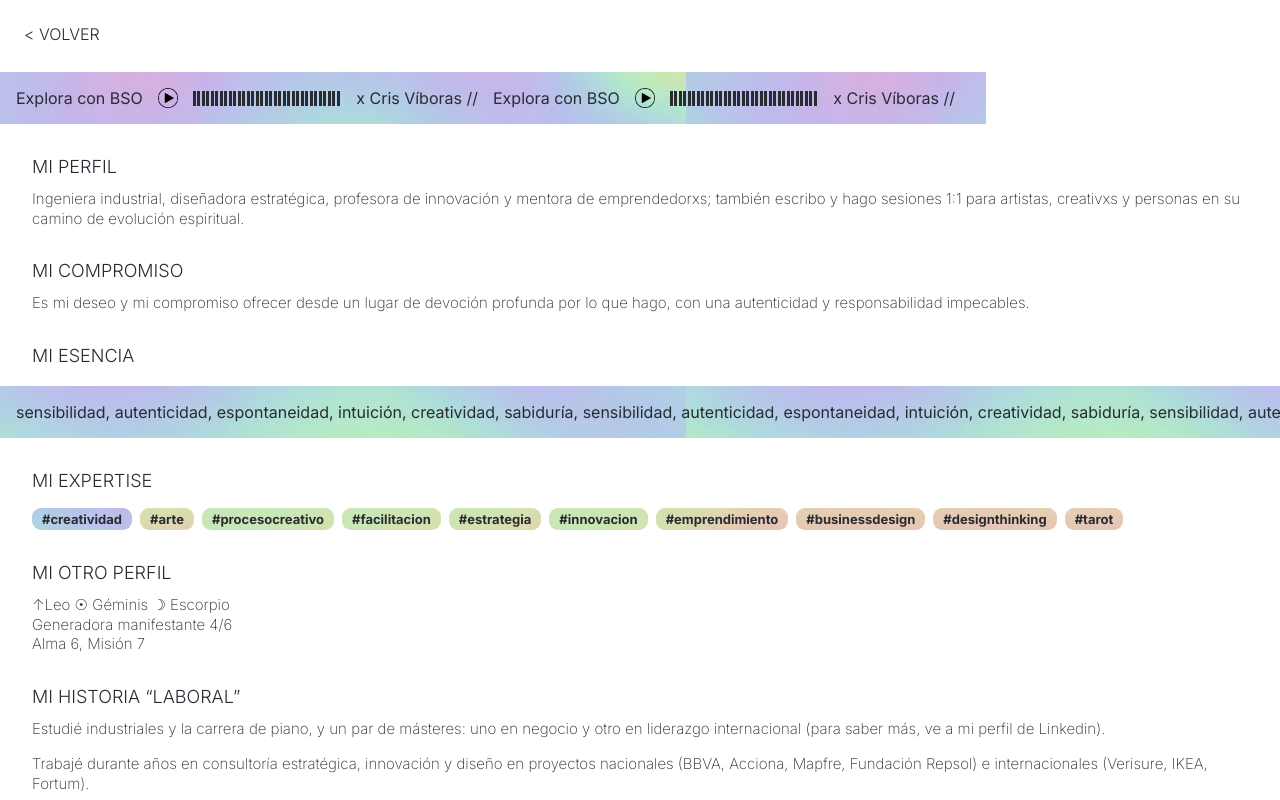
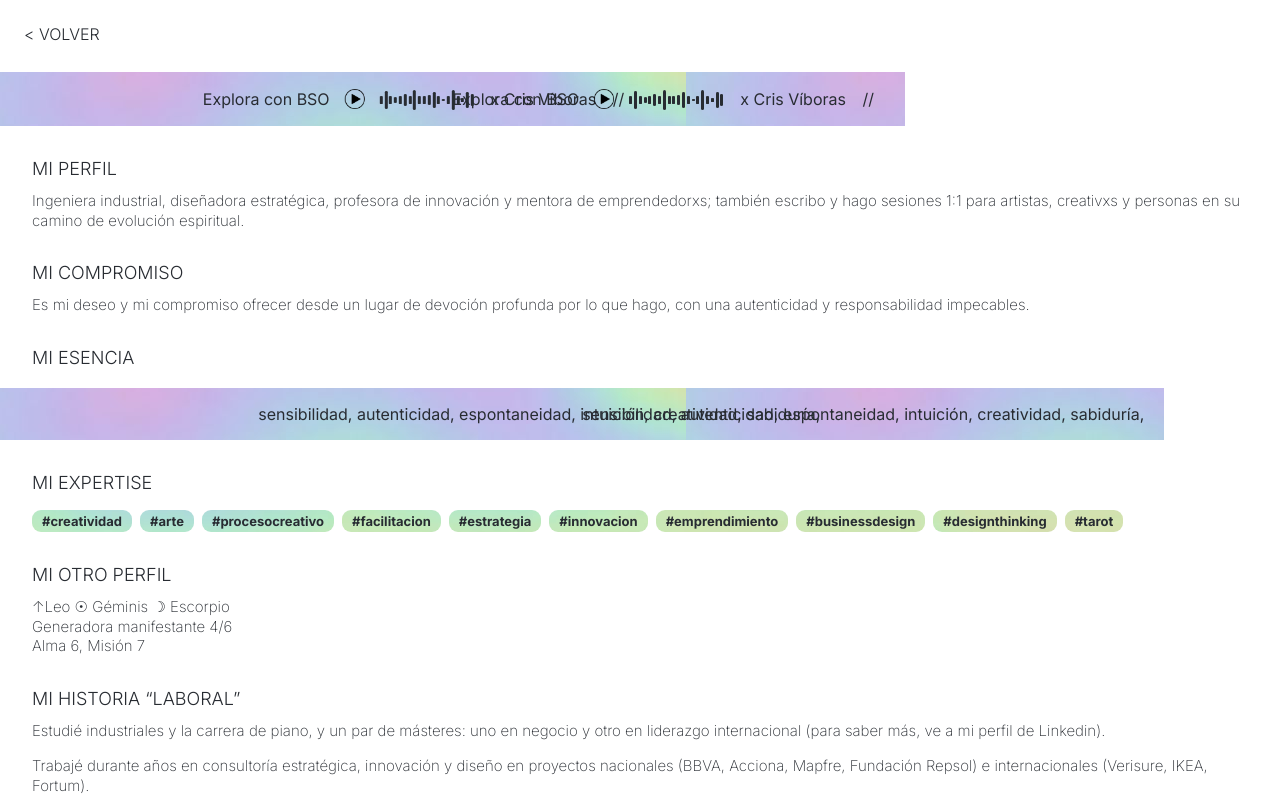
Before and after one commit to vicentegarcya/jimenagonzalez.in, a Next.js app: page /me in a window 1280 px wide. Shown: the top 800 px of the page. Built offline with nearby package versions, Linux system fonts and the light colour scheme.

Commit message:
finish sobre mi page, it only need the logic

```diff
--- a/components/header.js
+++ b/components/header.js
@@ -5,6 +5,7 @@ import { useSpring, animated } from "react-spring";
 
 export default function Header({ currentPage }) {
   const [scrollPosition, setScrollPosition] = useState(0);
+  const [isPlaying, setIsPlaying] = useState(false);
 
   useEffect(() => {
     const handleScroll = () => {
@@ -47,8 +48,9 @@ export default function Header({ currentPage }) {
             <animated.h3 style={openAnimation}>explora con BSO</animated.h3>
             <animated.img
               style={blackAnimation}
-              src={"/play_btn_psicodelico.png"}
+              src={isPlaying ? "/pause_psicodelico.png" : "/play_btn_psicodelico.png"}
               alt="play button"
+              onClick={() => setIsPlaying(!isPlaying)}
             />
           </div>
           <Link href="/me">
--- a/components/propuestaForm.module.css
+++ b/components/propuestaForm.module.css
@@ -96,6 +96,7 @@
   padding: 0.5rem 0.75rem;
   height: 150px;
   outline: none;
+  border-radius: 0% !important;
 }
 
 .propuesta_form textarea::placeholder, .tu_email input::placeholder {
--- a/components/service.module.css
+++ b/components/service.module.css
@@ -22,6 +22,7 @@
   border: 1px solid #000;
   font-size: 25px;
   font-weight: 100 !important;
+  color: #282c32 !important;
   line-height: 0;
   padding-bottom: 2.75px;
 }
--- a/pages/index.js
+++ b/pages/index.js
@@ -10,11 +10,11 @@ export default function Home() {
         <section className={styles.keywords}>
           <p className={styles.text_1}>
             INSPIRACIÓN // CREATIVIDAD // ALMA // EVOLUCIÓN // ESTRATEGIA //
-            EXPANSIÓN //
+            EXPANSIÓN // <span className={styles.espacio}></span>
           </p>
           <p className={styles.text_2}>
             INSPIRACIÓN // CREATIVIDAD // ALMA // EVOLUCIÓN // ESTRATEGIA //
-            EXPANSIÓN //
+            EXPANSIÓN // <span className={styles.espacio}></span>
           </p>
         </section>
         <section className={styles.inspirate}>
--- a/pages/me.js
+++ b/pages/me.js
@@ -1,8 +1,11 @@
 import Layout from "@/components/layout";
 import styles from "@/styles/Me.module.css";
 import Image from "next/image";
+import { useState } from "react";
 
 export default function Me() {
+  const [isPlaying, setIsPlaying] = useState(false);
+
   return (
     <Layout>
       <div className={styles.me}>
@@ -10,92 +13,74 @@ export default function Me() {
           <div className={styles.div1}>
             <p>Explora con BSO</p>
             <Image
-              src={"/play_btn_black.png"}
+              src={isPlaying ? "/pause_black.png" : "/play_btn_black.png"}
               width={20}
               height={20}
               alt="play button"
+              onClick={() => setIsPlaying(!isPlaying)}
             />
             <div className={styles.ondas}>
-              <div></div>
-              <div></div>
-              <div></div>
-              <div></div>
-              <div></div>
-              <div></div>
-              <div></div>
-              <div></div>
-              <div></div>
-              <div></div>
-              <div></div>
-              <div></div>
-              <div></div>
-              <div></div>
-              <div></div>
-              <div></div>
-              <div></div>
-              <div></div>
-              <div></div>
-              <div></div>
-              <div></div>
-              <div></div>
-              <div></div>
-              <div></div>
-              <div></div>
-              <div></div>
-              <div></div>
-              <div></div>
-              <div></div>
-              <div></div>
-              <div></div>
-              <div></div>
-              <div></div>
+              <div className={isPlaying && styles.onda2}></div>
+              <div className={isPlaying && styles.onda3}></div>
+              <div className={isPlaying && styles.onda1}></div>
+              <div className={isPlaying && styles.onda4}></div>
+              <div className={isPlaying && styles.onda5}></div>
+              <div className={isPlaying && styles.onda1}></div>
+              <div className={isPlaying && styles.onda2}></div>
+              <div className={isPlaying && styles.onda3}></div>
+              <div className={isPlaying && styles.onda4}></div>
+              <div className={isPlaying && styles.onda5}></div>
+              <div className={isPlaying && styles.onda5}></div>
+              <div className={isPlaying && styles.onda3}></div>
+              <div className={isPlaying && styles.onda1}></div>
+              <div className={isPlaying && styles.onda3}></div>
+              <div className={isPlaying && styles.onda5}></div>
+              <div className={isPlaying && styles.onda1}></div>
+              <div className={isPlaying && styles.onda4}></div>
+              <div className={isPlaying && styles.onda3}></div>
+              <div className={isPlaying && styles.onda2}></div>
+              <div className={isPlaying && styles.onda1}></div>
             </div>
-            <p>x Cris Víboras //</p>
+            <p>
+              x Cris Víboras <span className={styles.espacio}></span>
+              {"//"}
+            </p>
           </div>
           <div className={styles.div2}>
             <p>Explora con BSO</p>
             <Image
-              src={"/play_btn_black.png"}
+              src={isPlaying ? "/pause_black.png" : "/play_btn_black.png"}
               width={20}
               height={20}
               alt="play button"
+              onClick={() => setIsPlaying(!isPlaying)}
             />
             <div className={styles.ondas}>
-              <div></div>
-              <div></div>
-              <div></div>
-              <div></div>
-              <div></div>
-              <div></div>
-              <div></div>
-              <div></div>
-              <div></div>
-              <div></div>
-              <div></div>
-              <div></div>
-              <div></div>
-              <div></div>
-              <div></div>
-              <div></div>
-              <div></div>
-              <div></div>
-              <div></div>
-              <div></div>
-              <div></div>
-              <div></div>
-              <div></div>
-              <div></div>
-              <div></div>
-              <div></div>
-              <div></div>
-              <div></div>
-              <div></div>
-              <div></div>
-              <div></div>
-              <div></div>
-              <div></div>
+              <div className={isPlaying && styles.onda2}></div>
+              <div className={isPlaying && styles.onda3}></div>
+              <div className={isPlaying && styles.onda1}></div>
+              <div className={isPlaying && styles.onda4}></div>
+              <div className={isPlaying && styles.onda5}></div>
+              <div className={isPlaying && styles.onda1}></div>
+              <div className={isPlaying && styles.onda2}></div>
+              <div className={isPlaying && styles.onda3}></div>
+              <div className={isPlaying && styles.onda4}></div>
+              <div className={isPlaying && styles.onda5}></div>
+              <div className={isPlaying && styles.onda5}></div>
+              <div className={isPlaying && styles.onda3}></div>
+              <div className={isPlaying && styles.onda1}></div>
+              <div className={isPlaying && styles.onda3}></div>
+              <div className={isPlaying && styles.onda5}></div>
+              <div className={isPlaying && styles.onda1}></div>
+              <div className={isPlaying && styles.onda4}></div>
+              <div className={isPlaying && styles.onda3}></div>
+              <div className={isPlaying && styles.onda2}></div>
+              <div className={isPlaying && styles.onda1}></div>
             </div>
-            <p>x Cris Víboras //</p>
+            <p>
+              x Cris Víboras <span className={styles.espacio}></span>
+              {"//"}
+            </p>
           </div>
         </section>
         <section className={styles.bullets}>
@@ -117,12 +102,16 @@ export default function Me() {
         </section>
         <section className={styles.mi_esencia}>
           <h3>MI ESENCIA</h3>
-          <p>
-            sensibilidad, autenticidad, espontaneidad, intuición, creatividad,
-            sabiduría, sensibilidad, autenticidad, espontaneidad, intuición,
-            creatividad, sabiduría, sensibilidad, autenticidad, espontaneidad,
-            intuición, creatividad, sabiduría
-          </p>
+          <div>
+            <p className={styles.div1}>
+              sensibilidad, autenticidad, espontaneidad, intuición, creatividad,
+              sabiduría,<span className={styles.espacio}></span>
+            </p>
+            <p className={styles.div2}>
+              sensibilidad, autenticidad, espontaneidad, intuición, creatividad,
+              sabiduría,<span className={styles.espacio}></span>
+            </p>
+          </div>
         </section>
         <section className={styles.bullets}>
           <h3>MI EXPERTISE</h3>
--- a/styles/Home.module.css
+++ b/styles/Home.module.css
@@ -5,7 +5,7 @@
   align-items: flex-start;
   padding-top: 3rem;
   padding-bottom: 0;
-  margin-bottom: 39dvh;
+  margin-bottom: 39vh;
 }
 
 /* KEYWORDS SECTION */
@@ -18,6 +18,11 @@
   background-image: url("../public/PSICODELICO.jpeg");
   background-position-x: -100px;
   background-position-y: 100px;
+  font-size: 1rem;
+}
+
+.keywords .espacio {
+  margin-right: 6px;
 }
 
 .text_1 {
@@ -44,10 +49,10 @@
 }
 @keyframes scrolling-left2 {
   0% {
-    transform: translateX(2%);
+    transform: translateX(0%);
   }
   100% {
-    transform: translateX(-202%);
+    transform: translateX(-200%);
   }
 }
 
--- a/styles/Me.module.css
+++ b/styles/Me.module.css
@@ -5,12 +5,13 @@
   align-items: flex-start;
   padding-top: 3rem;
   padding-bottom: 0;
-  margin-bottom: 39dvh;
+  margin-bottom: 39vh;
 }
 
 .explora_con_bso,
-.mi_esencia > p {
+.mi_esencia > div {
   display: flex;
+  align-items: center;
   padding: 1rem;
   background-image: url("../public/GRADIENTE_AURA.jpeg");
   background-position-x: -50px;
@@ -20,14 +21,191 @@
 
 .me .ondas {
   display: flex;
+  justify-content: space-between;
+  margin-top: 2px;
+  height: 20px;
+  --boxSize: 8px;
+  --gutter: 4px;
+  width: calc((var(--boxSize) + var(--gutter)) * 8);
 }
 
 .me .ondas > div {
   height: 15px;
   width: 3px;
   background-color: #282c32;
-  margin-right: 1.5px;
+  margin-right: 2px;
+  transform: scaleY(0.4);
+  height: 100%;
+  width: var(--boxSize);
+  animation-duration: 1.2s;
+  animation-timing-function: ease-in-out;
+  animation-iteration-count: infinite;
+  border-radius: 8px;
 }
+
+.me .ondas > div:nth-child(2) {
+  animation-delay: 0.2s;
+  transform: scaleY(0.9);
+}
+.me .ondas > div:nth-child(4) {
+  animation-delay: 0.4s;
+  transform: scaleY(0.3);
+}
+.me .ondas > div:nth-child(6) {
+  animation-delay: 0.2s;
+  transform: scaleY(0.6);
+}
+.me .ondas > div:nth-child(7) {
+  animation-delay: 0.1s;
+}
+.me .ondas > div:nth-child(8) {
+  animation-delay: 0.3s;
+  transform: scaleY(1);
+}
+.me .ondas > div:nth-child(9) {
+  animation-delay: 0.5s;
+  transform: scaleY(0.4);
+}
+.me .ondas > div:nth-child(10) {
+  animation-delay: 0.2s;
+}
+.me .ondas > div:nth-child(11) {
+  animation-delay: 0.2s;
+  transform: scaleY(0.5);
+}
+.me .ondas > div:nth-child(12) {
+  animation-delay: 0.1s;
+  transform: scaleY(0.8);
+}
+.me .ondas > div:nth-child(14) {
+  animation-delay: 0.3s;
+  transform: scaleY(0.1);
+}
+.me .ondas > div:nth-child(10) {
+  animation-delay: 0.2s;
+}
+.me .ondas > div:nth-child(16) {
+  animation-delay: 0.2s;
+  transform: scaleY(1);
+}
+.me .ondas > div:nth-child(17) {
+  animation-delay: 0.1s;
+  transform: scaleY(0.4);
+}
+.me .ondas > div:nth-child(18) {
+  animation-delay: 0.3s;
+  transform: scaleY(0.2);
+}
+.me .ondas > div:nth-child(19) {
+  animation-delay: 0.4s;
+  transform: scaleY(0.8);
+}
+.me .ondas > div:nth-child(20) {
+  animation-delay: 0.2s;
+  transform: scaleY(0.6);
+}
+
+/* ANIMACION ONDAS */
+
+@keyframes quiet {
+  25% {
+    transform: scaleY(0.6);
+  }
+  50% {
+    transform: scaleY(0.4);
+  }
+  75% {
+    transform: scaleY(0.8);
+  }
+}
+
+@keyframes normal {
+  25% {
+    transform: scaleY(1);
+  }
+  50% {
+    transform: scaleY(0.4);
+  }
+  75% {
+    transform: scaleY(0.6);
+  }
+}
+@keyframes loud {
+  25% {
+    transform: scaleY(1);
+  }
+  50% {
+    transform: scaleY(0.4);
+  }
+  75% {
+    transform: scaleY(1.2);
+  }
+}
+
+.onda1 {
+  animation-name: quiet;
+}
+
+.onda2 {
+  animation-name: normal;
+}
+
+.onda3 {
+  animation-name: quiet;
+}
+
+.onda4 {
+  animation-name: loud;
+}
+
+.onda5 {
+  animation-name: quiet;
+}
+
+/* ANIMACION ONDAS */
+
+/* ANIMACION MOVIMIENTO LATERAL */
+
+.div1 {
+  display: inline-block;
+  /* Apply animation to this element */
+  animation: scrolling-left1 20s linear infinite;
+}
+
+.div2 {
+  display: inline-block;
+  /* Apply animation to this element */
+  animation: scrolling-left2 20s linear infinite;
+  animation-delay: 10s;
+}
+
+.explora_con_bso .espacio {
+    margin-right: 12px;
+}
+
+.mi_esencia .espacio {
+    margin-right: 4px;
+}
+
+/* scrolling-left is continuous/repeatly text */
+@keyframes scrolling-left1 {
+  0% {
+    transform: translateX(100%);
+  }
+  100% {
+    transform: translateX(-100%);
+  }
+}
+@keyframes scrolling-left2 {
+  0% {
+    transform: translateX(0%);
+  }
+  100% {
+    transform: translateX(-200%);
+  }
+}
+
+/* ANIMACION MOVIMIENTO LATERAL */
 
 .div1,
 .div2 {
@@ -63,7 +241,6 @@
   white-space: nowrap;
   background-position-x: -50px;
   background-position-y: -773px;
-
 }
 
 .me .bullets > h3,
@@ -91,53 +268,53 @@
 }
 
 .me .expertise > p:nth-child(1) {
-  background-position-x: -2rem;
-  background-position-y: -770px;
+  background-position-x: -32px;
+  background-position-y: -839px;
 }
 
 .me .expertise > p:nth-child(2) {
-  background-position-x: -180px;
-  background-position-y: -26px;
+  background-position-x: -132px;
+  background-position-y: -839px;
 }
 
 .me .expertise > p:nth-child(3) {
-  background-position-x: 0px;
-  background-position-y: -26px;
+  background-position-x: -194px;
+  background-position-y: -839px;
 }
 
 .me .expertise > p:nth-child(4) {
-  background-position-x: -62px;
-  background-position-y: -26px;
+  background-position-x: -32px;
+  background-position-y: -867px;
 }
 
 .me .expertise > p:nth-child(5) {
-  background-position-x: -104px;
-  background-position-y: -26px;
+  background-position-x: -132px;
+  background-position-y: -867px;
 }
 
 .me .expertise > p:nth-child(6) {
-  background-position-x: 0px;
-  background-position-y: -52px;
+  background-position-x: -233px;
+  background-position-y: -867px;
 }
 
 .me .expertise > p:nth-child(7) {
-  background-position-x: -108px;
-  background-position-y: -52px;
+  background-position-x: -32px;
+  background-position-y: -895px;
 }
 
 .me .expertise > p:nth-child(8) {
-  background-position-x: -201px;
-  background-position-y: -52px;
+  background-position-x: -163px;
+  background-position-y: -895px;
 }
 
 .me .expertise > p:nth-child(9) {
-  background-position-x: -201px;
-  background-position-y: -52px;
+  background-position-x: -32px;
+  background-position-y: -923px;
 }
 
 .me .expertise > p:nth-child(10) {
-  background-position-x: -201px;
-  background-position-y: -52px;
+  background-position-x: -152px;
+  background-position-y: -923px;
 }
 
 .me .laboral_text {
@@ -189,15 +366,15 @@
 .inspirate_cta_div > button:nth-child(1) {
   width: 44%;
   background: url("../public/GRADIENTE_AURA.jpeg");
-  background-position-x: -2rem;
-  background-position-y: 0;
+  background-position-x: -247px;
+  background-position-y: -757px;
   color: #282c32;
 }
 
 .inspirate_cta_div > button:nth-child(2) {
   width: 50%;
   background: url("../public/GRADIENTE_AURA.jpeg");
-  background-position-x: calc(-140px - 2rem);
-  background-position-y: 0;
+  background-position-x: -409px;
+  background-position-y: -757px;
   color: #282c32;
 }
```
Also changed, not shown: public/pause_black.png (added), public/pause_psicodelico.png (added).
